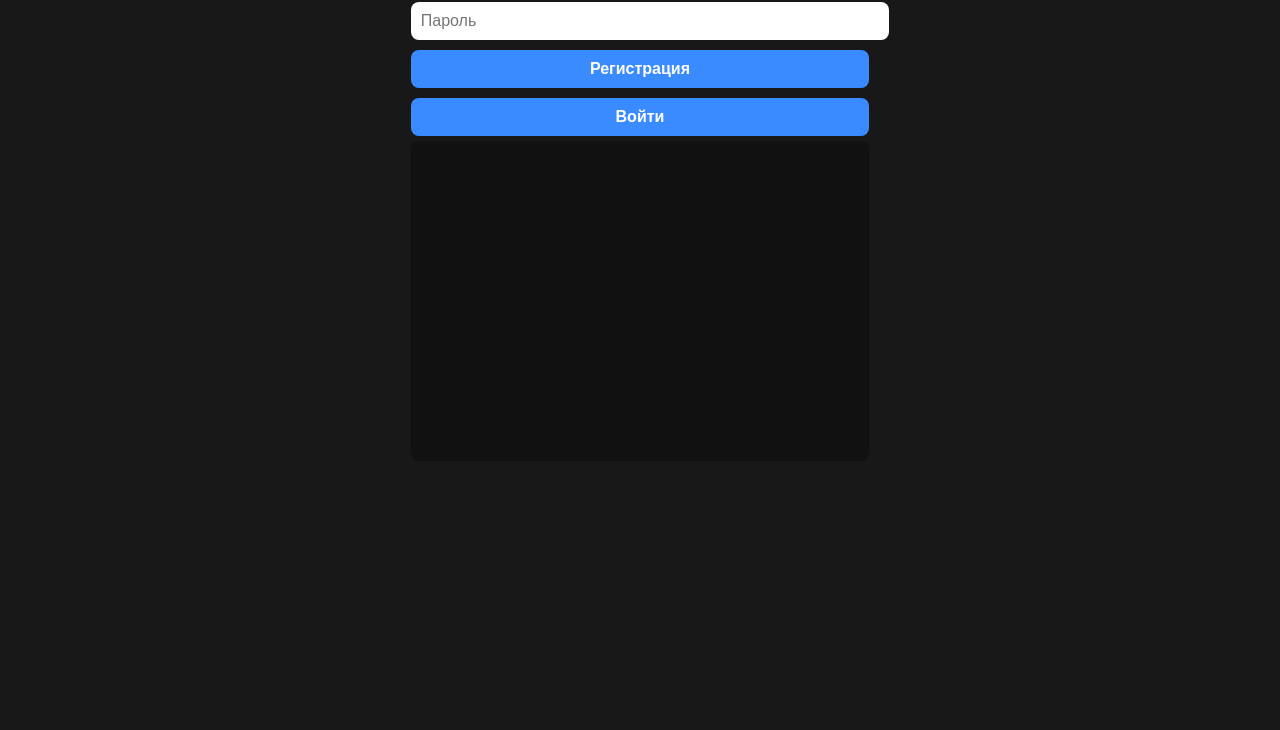
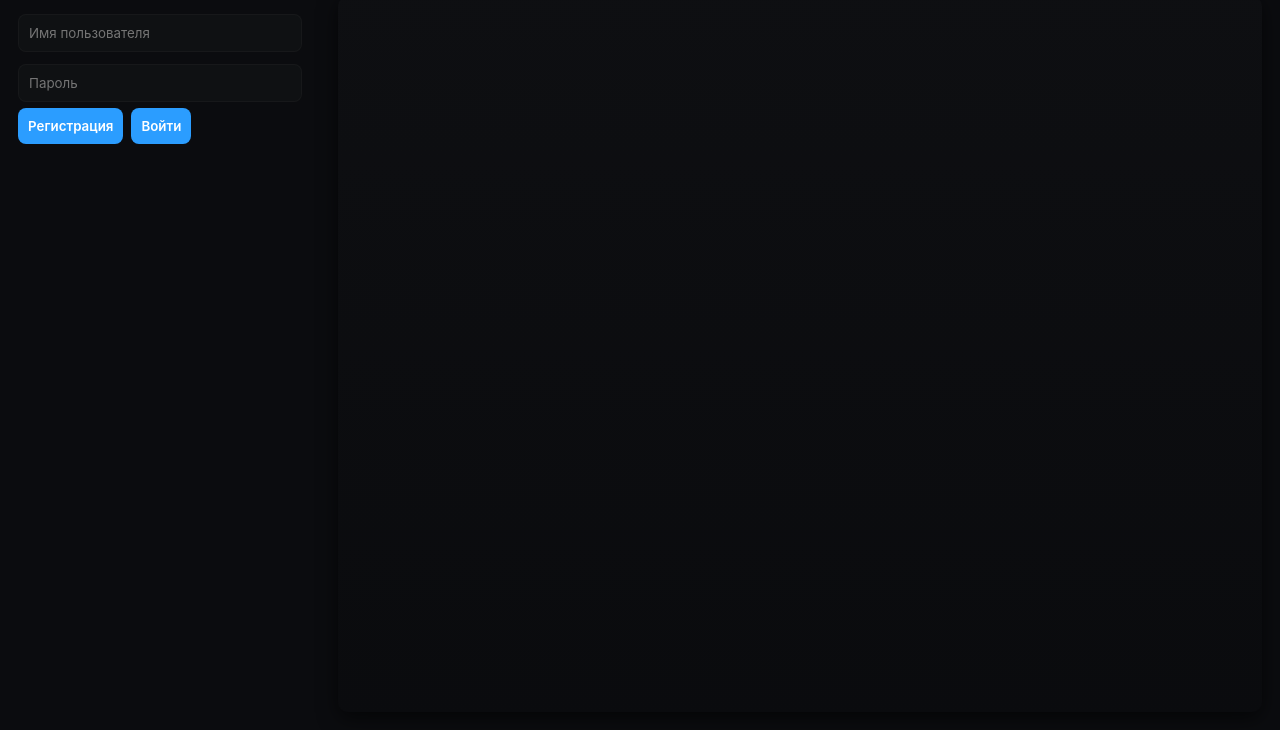
Before and after one commit to twinktwinkovich0002-maker/FriendTalk, a website: page public/index.html in a window 1280 px wide. Shown: the part 70-800 px from the top of the page. Drawn offline with Linux system fonts and the light colour scheme.

Commit message:
Update style.css

```diff
--- a/public/style.css
+++ b/public/style.css
@@ -1,64 +1,33 @@
-body {
-  font-family: Arial, sans-serif;
-  background: #181818;
-  color: #eee;
-  margin: 0;
-  display: flex;
-  flex-direction: column;
-  align-items: center;
+:root{
+  --bg:#0b0c0f; --card:#111216; --accent:#2b9dff; --muted:#9aa4b2; --glass: rgba(255,255,255,0.03);
 }
-
-.hidden { display: none; }
-
-#auth, #chat {
-  max-width: 500px;
-  width: 100%;
-  margin-top: 50px;
-  background: #222;
-  padding: 20px;
-  border-radius: 12px;
-  box-shadow: 0 0 10px #000;
-}
-
-input, button {
-  width: 100%;
-  padding: 10px;
-  margin: 5px 0;
-  border-radius: 8px;
-  border: none;
-  font-size: 16px;
-}
-
-button {
-  cursor: pointer;
-  background: #3a8bff;
-  color: #fff;
-  font-weight: bold;
-}
-
-button:hover {
-  background: #1f6ae0;
-}
-
-#messages {
-  background: #111;
-  height: 300px;
-  overflow-y: auto;
-  border-radius: 8px;
-  padding: 10px;
-  margin-bottom: 10px;
-}
-
-.msg {
-  margin: 5px 0;
-  padding: 8px;
-  background: #333;
-  border-radius: 6px;
-}
-
-#online {
-  background: #111;
-  padding: 10px;
-  border-radius: 8px;
-  margin-bottom: 15px;
-}
+*{box-sizing:border-box;font-family:Inter,Segoe UI,Arial,sans-serif}
+html,body,#app{height:100%;margin:0;background:var(--bg);color:#e6eef6}
+#app{display:flex;height:100vh}
+aside#sidebar{width:320px;padding:18px;display:flex;flex-direction:column;gap:12px}
+#main{flex:1;display:flex;flex-direction:column;padding:18px;gap:12px}
+#brand{font-size:20px;padding:12px;background:linear-gradient(90deg,#0f1113,#141619);border-radius:10px}
+.panel{background:var(--card);padding:10px;border-radius:10px;box-shadow:0 6px 20px rgba(0,0,0,0.6)}
+input{width:100%;padding:10px;margin:6px 0;border-radius:8px;border:1px solid rgba(255,255,255,0.03);background:#0f1113;color:#fff}
+.row{display:flex;gap:8px}
+button{padding:10px;border-radius:8px;border:none;background:var(--accent);color:#fff;font-weight:600;cursor:pointer}
+.hidden{display:none}
+.header{font-weight:700;padding:8px 0}
+#chatList,#onlineList{list-style:none;padding:0;margin:0;max-height:40vh;overflow:auto}
+#chatList li,#onlineList li{display:flex;gap:10px;align-items:center;padding:8px;border-radius:8px;margin-bottom:6px;background:var(--glass);cursor:pointer}
+#chatList li.active{outline:2px solid rgba(43,157,255,0.15)}
+#chatList img,#onlineList img{width:40px;height:40px;border-radius:50%}
+#chatHeader{display:flex;align-items:center;justify-content:space-between;gap:12px}
+#messages{flex:1;overflow:auto;padding:12px;border-radius:10px;background:linear-gradient(180deg, rgba(255,255,255,0.01), rgba(0,0,0,0.08))}
+.msg{display:flex;gap:10px;align-items:flex-start;margin-bottom:12px;animation:fadeIn .12s}
+.msg.me .mBody{background:linear-gradient(90deg,var(--accent),#1e7ddf);color:white;margin-left:auto}
+.mAvatar{width:44px;height:44px;border-radius:50%}
+.mBody{background:#0e0f11;padding:10px;border-radius:10px;max-width:70%}
+.mMeta{font-size:12px;color:var(--muted);margin-bottom:6px;display:flex;justify-content:space-between}
+.mText{white-space:pre-wrap}
+.mActions{display:flex;gap:6px;margin-top:6px}
+.mActions button{background:transparent;border:1px solid rgba(255,255,255,0.03);color:var(--muted);padding:6px;border-radius:6px;cursor:pointer}
+.reactions{margin-top:6px}
+.reaction{display:inline-block;padding:4px 8px;border-radius:12px;background:#121318;margin-right:6px;font-size:13px}
+@keyframes fadeIn{from{opacity:0;transform:translateY(6px)}to{opacity:1;transform:none}}
+.muted{color:var(--muted);font-size:13px}
```
